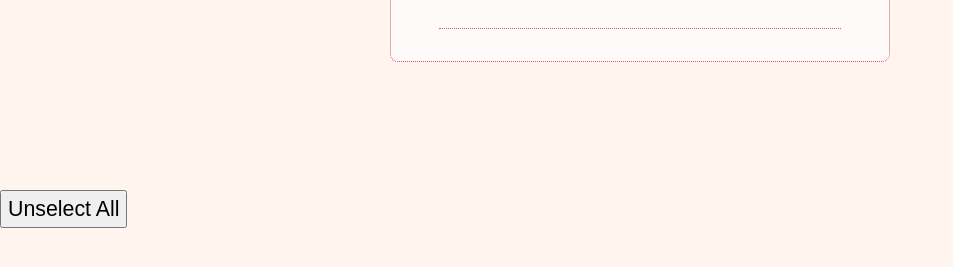
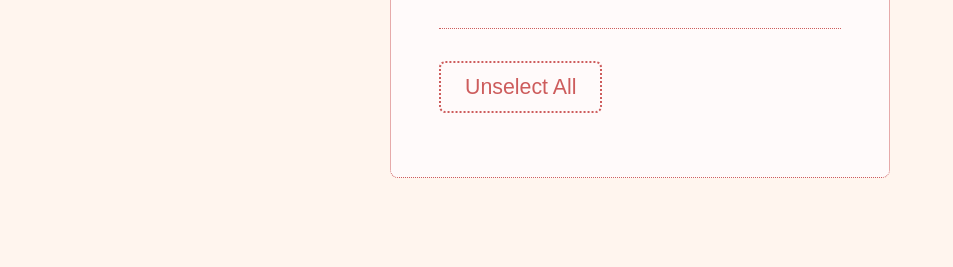
Before and after one commit to chev0100/basic-todo-app, a plain HTML site: page index.html in a window 1280 px wide. Shown: the part 205-472 px from the top of the page, without its empty margins (0-953 px from the left). Drawn offline with Linux system fonts and the light colour scheme.

Commit message:
added uncheck button with styles

```diff
--- a/css/style.css
+++ b/css/style.css
@@ -112,15 +112,44 @@ select {
 	border-top: 0.0625rem dotted var(--txt-color);
 }
 
-#to-dos li {
+#to-dos label {
 	display: flex;
 	align-items: center;
 	justify-content: space-between;
+	flex-direction: row-reverse;
 	padding: 2rem 0;
 	border-bottom: 0.0625rem dotted var(--txt-color);
 }
 
-.checked {
+.complete {
 	color: var(--txt-color-light);
 	text-decoration: line-through;
 }
+
+#uncheck-all {
+	margin: 2rem auto;
+
+	/* adjust default <a> styling */
+	display: inline-block;
+	text-decoration: none;
+
+	/* adjust default <button> styling */
+	cursor: pointer;
+
+	/* base btn styling */
+	padding: 0.5rem 1.5rem;
+	border-radius: 0.4rem;
+	background-color: var(--box-color);
+	border: 0.125rem dotted var(--txt-color);
+	color: var(--txt-color);
+	-webkit-border-radius: 0.4rem;
+	-moz-border-radius: 0.4rem;
+	-ms-border-radius: 0.4rem;
+	-o-border-radius: 0.4rem;
+}
+
+#uncheck-all:hover {
+	background-color: var(--txt-color);
+	color: var(--box-color);
+	border-color: var(--box-color);
+}
--- a/index.html
+++ b/index.html
@@ -15,7 +15,7 @@
 					<!-- you will load your to-dos inside this ul -->
 				</ul>
 			</form>
+			<button id="uncheck-all">Unselect All</button>
 		</section>
-		<button id="uncheck-all">Unselect All</button>
 	</body>
 </html>
```
